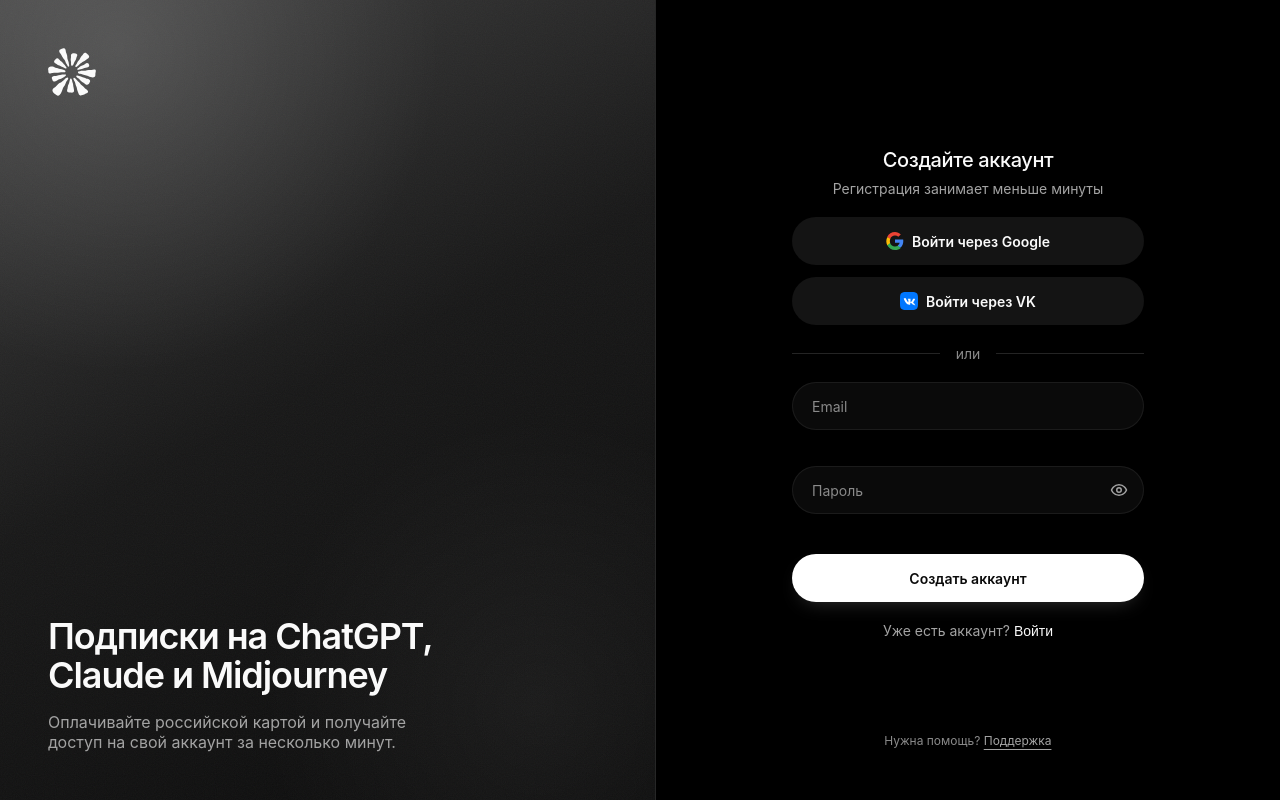
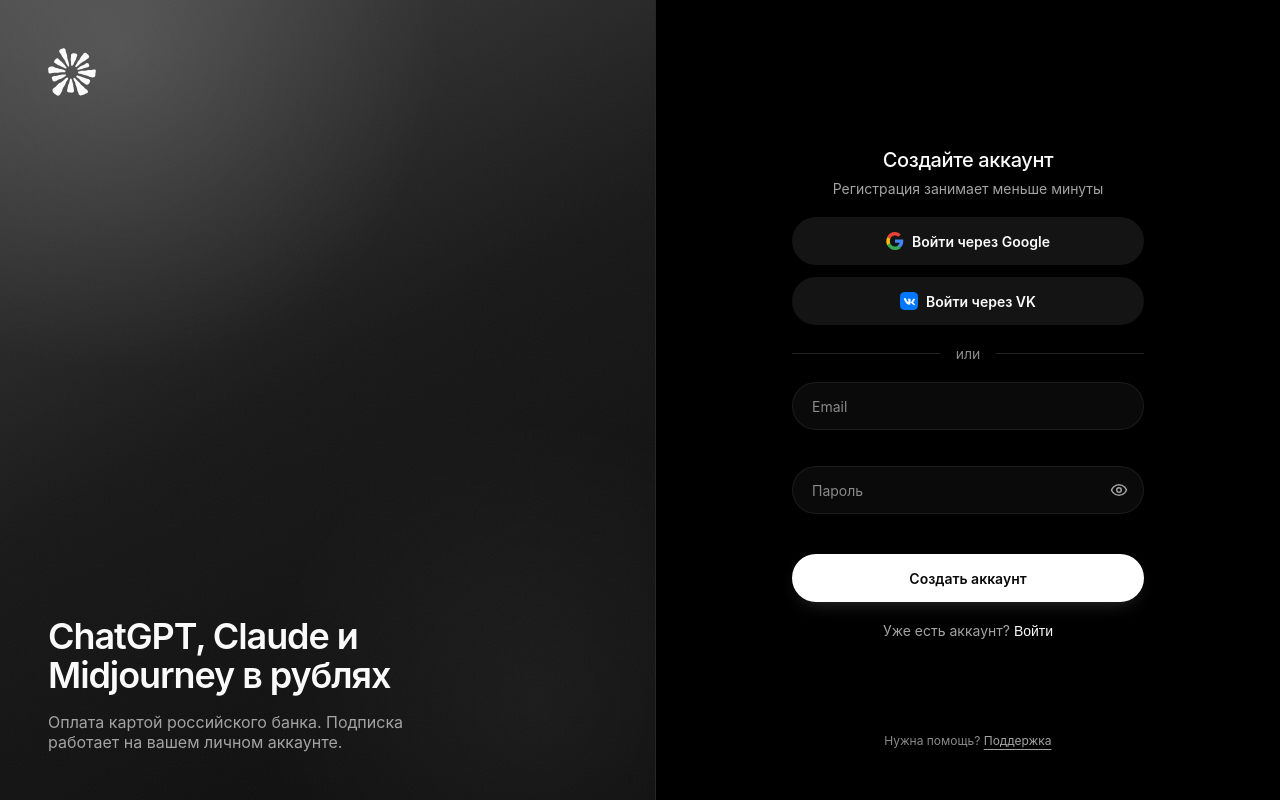
Before and after one commit to sunopiusme/genora, a Next.js app in the folder apps/web/: page /login in a window 1280 px wide. Built offline with nearby package versions, Linux system fonts and the light colour scheme.

Commit message:
feat: update subscription headline and payment description for clarity
Co-authored-by: Tarrant Harris <112315171+sunopiusme@users.noreply.github.com>

```diff
--- a/apps/web/app/(auth)/brand-panel.tsx
+++ b/apps/web/app/(auth)/brand-panel.tsx
@@ -8,12 +8,10 @@ export function BrandPanel() {
       <Logo className={styles.logo} />
 
       <div className={styles.brandBottom}>
-        <h1 className={styles.headline}>
-          Подписки на ChatGPT, Claude и Midjourney
-        </h1>
+        <h1 className={styles.headline}>ChatGPT, Claude и Midjourney в рублях</h1>
         <p className={styles.tagline}>
-          Оплачивайте российской картой и получайте доступ на свой аккаунт за
-          несколько минут.
+          Оплата картой российского банка. Подписка работает на вашем личном
+          аккаунте.
         </p>
       </div>
     </section>
```
